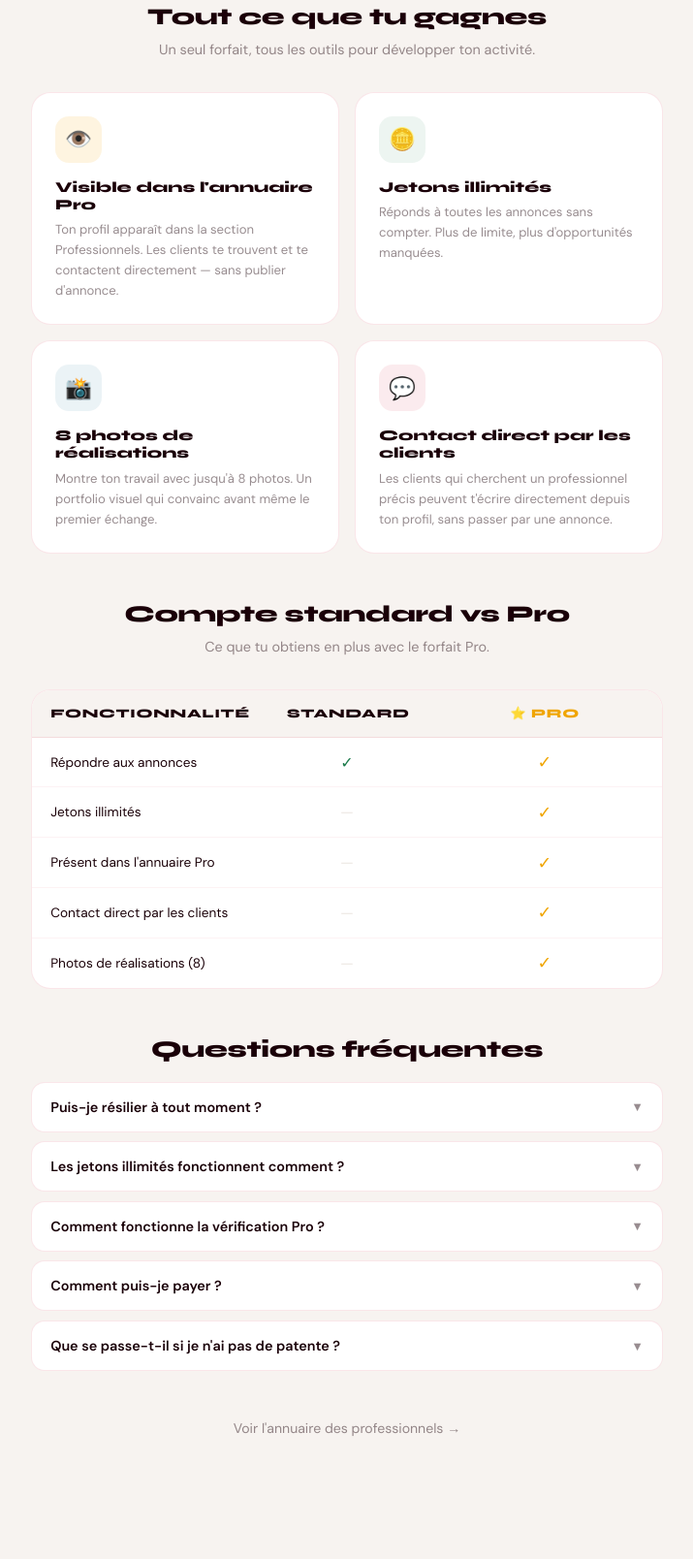
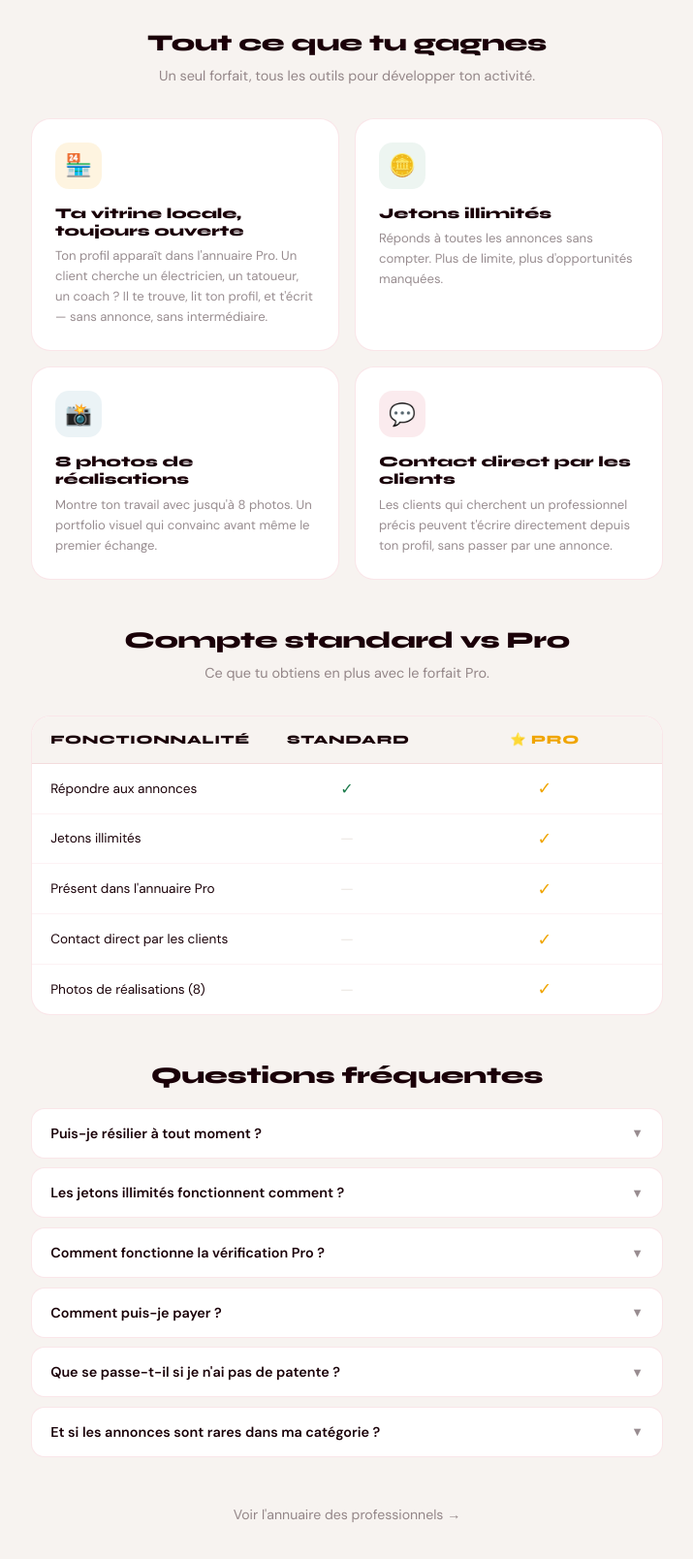
Before and after one commit to Kinf987/apijob, a plain HTML site: page prototype/apijob-devenir-pro.html in a window 1280 px wide. Shown: the part 660-2268 px from the top of the page at 97% size, without its empty margins (282-997 px from the left). Before the commit the page ends 2207 px from the top, so only its background shows below. Drawn offline with nearby package versions, Linux system fonts and the light colour scheme.

Commit message:
fixe - vitrine local

```diff
--- a/prototype/apijob-devenir-pro.html
+++ b/prototype/apijob-devenir-pro.html
@@ -290,7 +290,7 @@
 <div class="hero">
   <div class="hero-badge">⭐ Forfait Pro — Prestataires</div>
   <h1>Sois vu.<br>Sois choisi.<br>Deviens <span>Pro</span>.</h1>
-  <p class="hero-sub">Rejoins l'annuaire des professionnels Pro d'API JOB. Les clients te trouvent directement — sans annonce, sans concurrence cachée.</p>
+  <p class="hero-sub">Ton profil Pro, c'est ta vitrine locale — visible 24h/24 dans l'annuaire. Les clients te trouvent et te contactent directement, même quand tu n'as pas répondu à une seule annonce.</p>
   <a href="apijob-jetons.html" class="hero-cta">⭐ Démarrer — 2 900 XPF/mois</a>
   <div class="hero-note">Sans engagement · Résiliable à tout moment</div>
 </div>
@@ -304,9 +304,9 @@
 
   <div class="avantages-grid">
     <div class="avantage-card">
-      <div class="avantage-icon icon-or">👁️</div>
-      <div class="avantage-title">Visible dans l'annuaire Pro</div>
-      <div class="avantage-desc">Ton profil apparaît dans la section Professionnels. Les clients te trouvent et te contactent directement — sans publier d'annonce.</div>
+      <div class="avantage-icon icon-or">🏪</div>
+      <div class="avantage-title">Ta vitrine locale, toujours ouverte</div>
+      <div class="avantage-desc">Ton profil apparaît dans l'annuaire Pro. Un client cherche un électricien, un tatoueur, un coach ? Il te trouve, lit ton profil, et t'écrit — sans annonce, sans intermédiaire.</div>
     </div>
     <div class="avantage-card">
       <div class="avantage-icon icon-vert">🪙</div>
@@ -402,6 +402,13 @@
       </div>
       <div class="faq-a">Le forfait Pro est accessible aux prestataires avec ou sans patente. Le numéro Tahiti suffit comme justificatif d'identité à l'inscription.</div>
     </div>
+    <div class="faq-item">
+      <div class="faq-q" onclick="toggleFaq(this)">
+        <span>Et si les annonces sont rares dans ma catégorie ?</span>
+        <span class="faq-arrow">▼</span>
+      </div>
+      <div class="faq-a">Le forfait Pro n'est pas que pour répondre aux annonces. Ton profil reste visible dans l'annuaire en permanence — les clients qui cherchent un prestataire dans ta catégorie peuvent te trouver et te contacter directement, sans passer par une annonce.</div>
+    </div>
   </div>
 
 
```
Also changed, not shown: prototype/apijob-jetons.html (+5 -4 lines).
